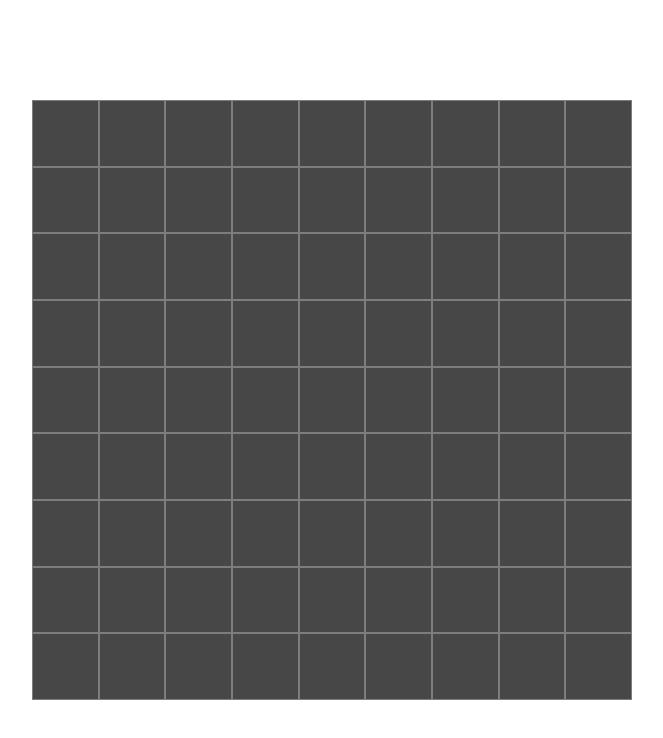
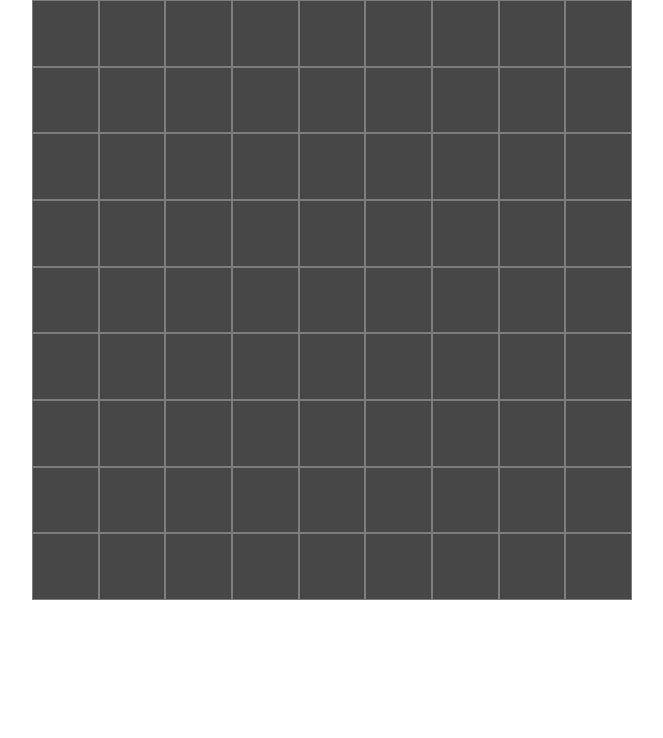
Before and after one commit to farah-najib/frk-24s-J-components, a React (Vite) app: page / in a window 1280 px wide. Shown: the top 738 px of the page, without its empty margins (208-871 px from the left). Built offline with nearby package versions, Linux system fonts and the light colour scheme; the HTML template or start-up script is replaced by a standard one.

Commit message:
Removed boardwrapper, should be in frontend. Fixed broken menu styling. Fixed backdrop menu. Fixed playerform styling and removed excess divs

```diff
--- a/src/components/Board/Board.jsx
+++ b/src/components/Board/Board.jsx
@@ -9,8 +9,6 @@ const Board = ({
   boardTiles,
   className = "",
   gameStarted = true,
-  largeMenu = true,
-  gameEnded = false,
 }) => {
   let cellsToRender = [];
 
--- a/src/components/Board/Board.module.css
+++ b/src/components/Board/Board.module.css
@@ -1,9 +1,3 @@
-.boardWrapper {
-	display: flex;
-	justify-content: center;
-	align-items: center;
-	min-height: 100vh;
-}
 
 .board {
   display: grid;
--- a/src/components/Menu/Menu.module.css
+++ b/src/components/Menu/Menu.module.css
@@ -1,13 +1,16 @@
 
 .backdrop {
-  background-color: rgba(0, 0, 0, 0.4);
+  position: absolute;
+  background-color: transparent;
   width: 100%;
   height: 100%;
+  z-index: 5
 }
 b {
   font-weight: 700;
 }
 .menu {
+  height: auto;
   width: 360px;
   padding: 20px 40px;
   background-color: #222222;
@@ -49,7 +52,6 @@ input {
 }
 .footerBtns {
   display: flex;
-  margin-top: auto;
   justify-content: center;
   gap: 10px;
 }
--- a/src/components/PlayerForm/PlayerForm.jsx
+++ b/src/components/PlayerForm/PlayerForm.jsx
@@ -41,10 +41,8 @@ export function PlayerForm({ onSubmit, children }) {
           placeholder="Player 2"
         />
       </div>
-	<div>
     <footer className={styles.footerBtns}>
    {children}  </footer>
-	  </div>
     </form>
   );
 }
--- a/src/components/PlayerForm/PlayerForm.module.css
+++ b/src/components/PlayerForm/PlayerForm.module.css
@@ -1,10 +1,14 @@
+
 .FormWrapper {
+  height: 60px;
+  margin-top: 12px;
   display: flex;
   gap: 10px;
+  height: 50px;
 }
 .footerBtns {
+  height: 50px;
   display: flex;
-  margin-top: auto;
   justify-content: center;
   gap: 10px;
   margin-top: 30px;
```
